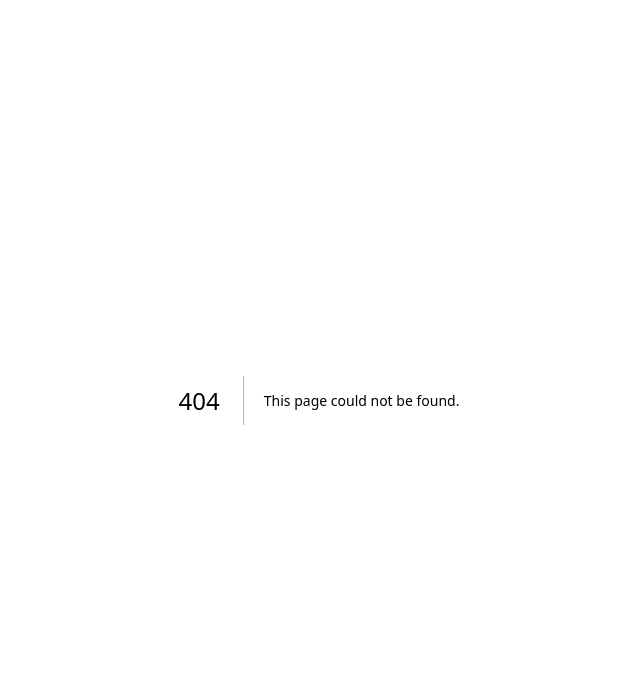
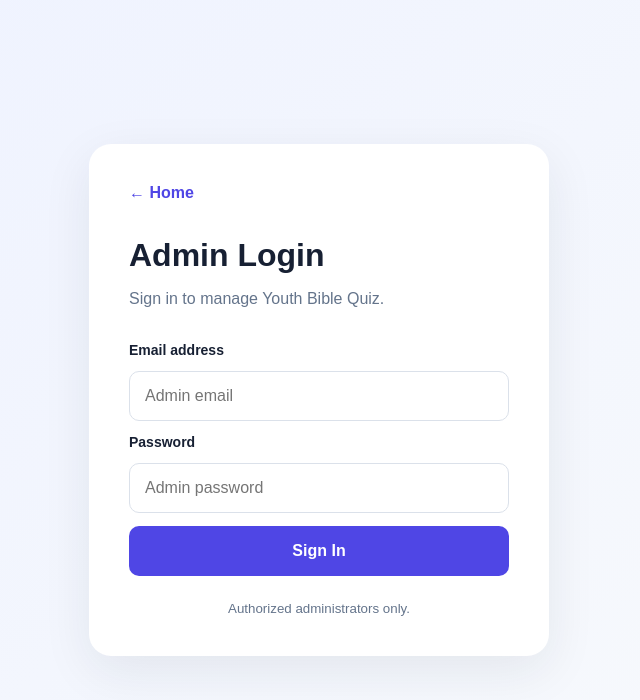
Before and after one commit to Dioon18333/youth-bible-quiz, a Next.js app: page /admin/login in a window 1280 px wide. Before the commit this address had no page. Shown: the top 700 px of the page, without its empty margins (321-961 px from the left). Built offline with nearby package versions, Linux system fonts and the light colour scheme; no server answers.

Commit message:
Create page.tsx

```diff
--- /dev/null
+++ b/app/admin/login/page.tsx
@@ -0,0 +1,77 @@
+"use client";
+
+import { useState } from "react";
+import { useRouter } from "next/navigation";
+import { supabase } from "@/lib/supabase";
+
+export default function AdminLogin() {
+  const router = useRouter();
+
+  const [email, setEmail] = useState("");
+  const [password, setPassword] = useState("");
+  const [error, setError] = useState("");
+  const [loading, setLoading] = useState(false);
+
+  async function handleLogin(e: React.FormEvent<HTMLFormElement>) {
+    e.preventDefault();
+    setLoading(true);
+    setError("");
+
+    const { error } = await supabase.auth.signInWithPassword({
+      email,
+      password
+    });
+
+    if (error) {
+      setError("Invalid email or password.");
+      setLoading(false);
+      return;
+    }
+
+    router.push("/admin");
+  }
+
+  return (
+    <main className="register-page">
+      <div className="register-card">
+        <a href="/" className="back-link">← Home</a>
+
+        <h1>Admin Login</h1>
+
+        <p>Sign in to manage Youth Bible Quiz.</p>
+
+        <form onSubmit={handleLogin}>
+          <label htmlFor="email">Email address</label>
+
+          <input
+            id="email"
+            type="email"
+            value={email}
+            onChange={(e) => setEmail(e.target.value)}
+            placeholder="Admin email"
+            required
+          />
+
+          <label htmlFor="password">Password</label>
+
+          <input
+            id="password"
+            type="password"
+            value={password}
+            onChange={(e) => setPassword(e.target.value)}
+            placeholder="Admin password"
+            required
+          />
+
+          {error && <p style={{ color: "red" }}>{error}</p>}
+
+          <button type="submit" disabled={loading}>
+            {loading ? "Signing in..." : "Sign In"}
+          </button>
+        </form>
+
+        <small>Authorized administrators only.</small>
+      </div>
+    </main>
+  );
+}
```
